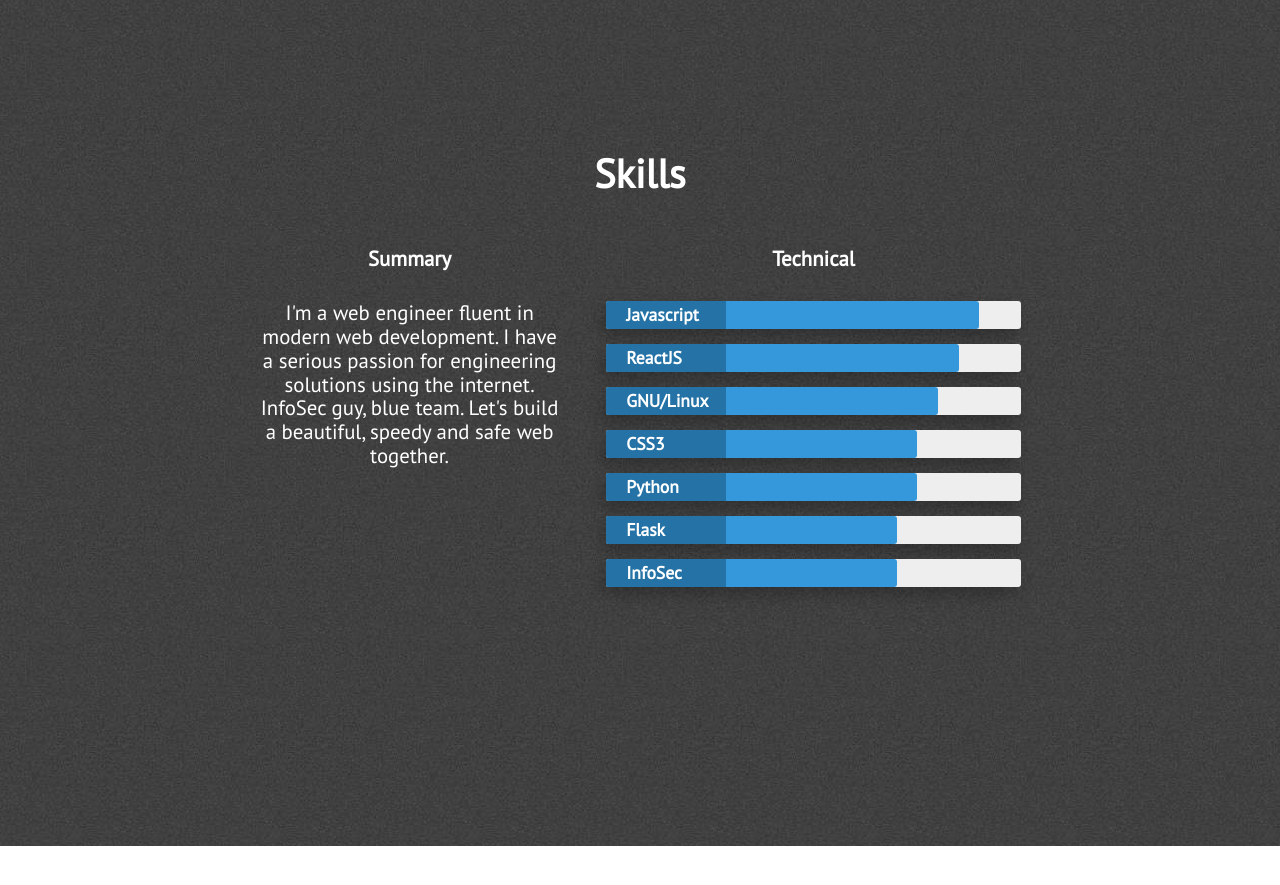
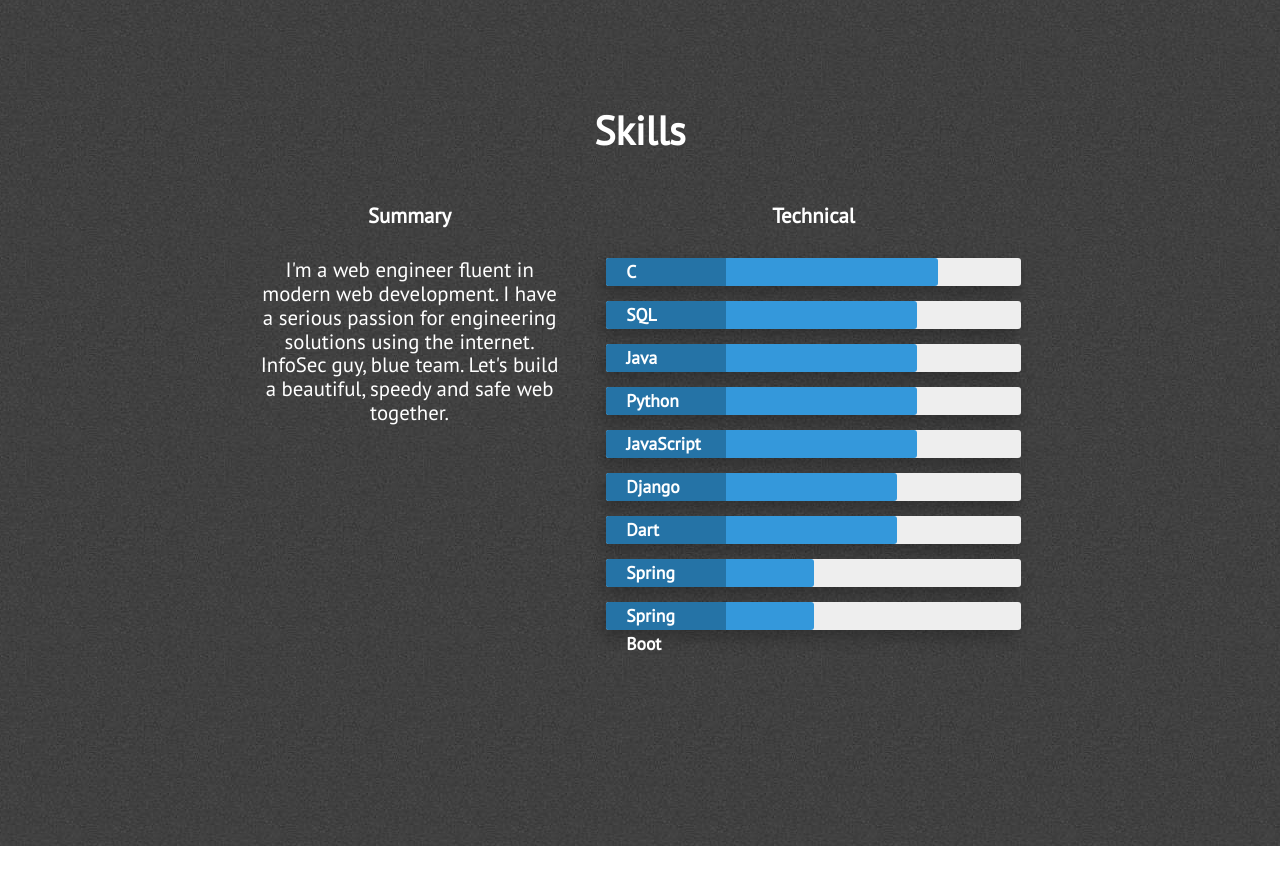
Before and after one commit to yeongheun/yeongheun, a Jekyll site: the page built from index.html, in a window 1280 px wide and 900 px high, scrolled down 2054 px. Shown: the top 885 px of the window. Built offline with Jekyll 4.4.1, drawn with Linux system fonts in a browser that asks for light colours; nearby versions of some CDN libraries.

Commit message:
[style] : techstack update

```diff
--- a/_includes/skills.html
+++ b/_includes/skills.html
@@ -14,40 +14,49 @@
                 <div class="technical-skills">
                     <h3 class="center-align skills-subsection">Technical</h3>
                     <div class="progress-bars">
-                        <div class="skillbar clearfix " data-percent="90%">
-                            <div class="skillbar-title" style="background: #2980b9;"><span>Javascript</span></div>
+                        <div class="skillbar clearfix " data-percent="80%">
+                            <div class="skillbar-title" style="background: #2980b9;"><span>C</span></div>
                             <div class="skillbar-bar" style="background: #3498db;"></div>
                         </div> <!-- End Skill Bar -->
 
-                        <div class="skillbar clearfix " data-percent="85%">
-                            <div class="skillbar-title" style="background: #2980b9;"><span>ReactJS</span></div>
+                    <div class="skillbar clearfix " data-percent="75%">
+                            <div class="skillbar-title" style="background: #2980b9;"><span>SQL</span></div>
                             <div class="skillbar-bar" style="background: #3498db;"></div>
                         </div> <!-- End Skill Bar -->
 
-                        <div class="skillbar clearfix " data-percent="80%">
-                            <div class="skillbar-title" style="background: #2980b9;"><span>GNU/Linux</span></div>
-                            <div class="skillbar-bar" style="background: #3498db"></div>
-                        </div> <!-- End Skill Bar -->
-
-
                         <div class="skillbar clearfix " data-percent="75%">
-                            <div class="skillbar-title" style="background: #2980b9;"><span>CSS3</span></div>
+                            <div class="skillbar-title" style="background: #2980b9;"><span>Java</span></div>
                             <div class="skillbar-bar" style="background: #3498db;"></div>
                         </div> <!-- End Skill Bar -->
 
                         <div class="skillbar clearfix " data-percent="75%">
                             <div class="skillbar-title" style="background: #2980b9;"><span>Python</span></div>
+                            <div class="skillbar-bar" style="background: #3498db"></div>
+                        </div> <!-- End Skill Bar -->
+
+                        <div class="skillbar clearfix " data-percent="75%">
+                            <div class="skillbar-title" style="background: #2980b9;"><span>JavaScript</span></div>
                             <div class="skillbar-bar" style="background: #3498db;"></div>
                         </div> <!-- End Skill Bar -->
 
                         <div class="skillbar clearfix " data-percent="70%">
-                            <div class="skillbar-title" style="background: #2980b9"><span>Flask</span></div>
+                            <div class="skillbar-title" style="background: #2980b9"><span>Django</span></div>
                             <div class="skillbar-bar" style="background: #3498db;"></div>
                         </div> <!-- End Skill Bar -->
 
                         <div class="skillbar clearfix " data-percent="70%">
-                            <div class="skillbar-title" style="background: #2980b9"><span>InfoSec</span></div>
+                            <div class="skillbar-title" style="background: #2980b9"><span>Dart</span></div>
                             <div class="skillbar-bar" style="background: #3498db"></div>
+                        </div> <!-- End Skill Bar -->
+
+                        <div class="skillbar clearfix " data-percent="50%">
+                            <div class="skillbar-title" style="background: #2980b9;"><span>Spring</span></div>
+                            <div class="skillbar-bar" style="background: #3498db;"></div>
+                        </div> <!-- End Skill Bar -->
+
+                        <div class="skillbar clearfix " data-percent="50%">
+                            <div class="skillbar-title" style="background: #2980b9;"><span>Spring Boot</span></div>
+                            <div class="skillbar-bar" style="background: #3498db;"></div>
                         </div> <!-- End Skill Bar -->
                     </div>
                 </div>
```
